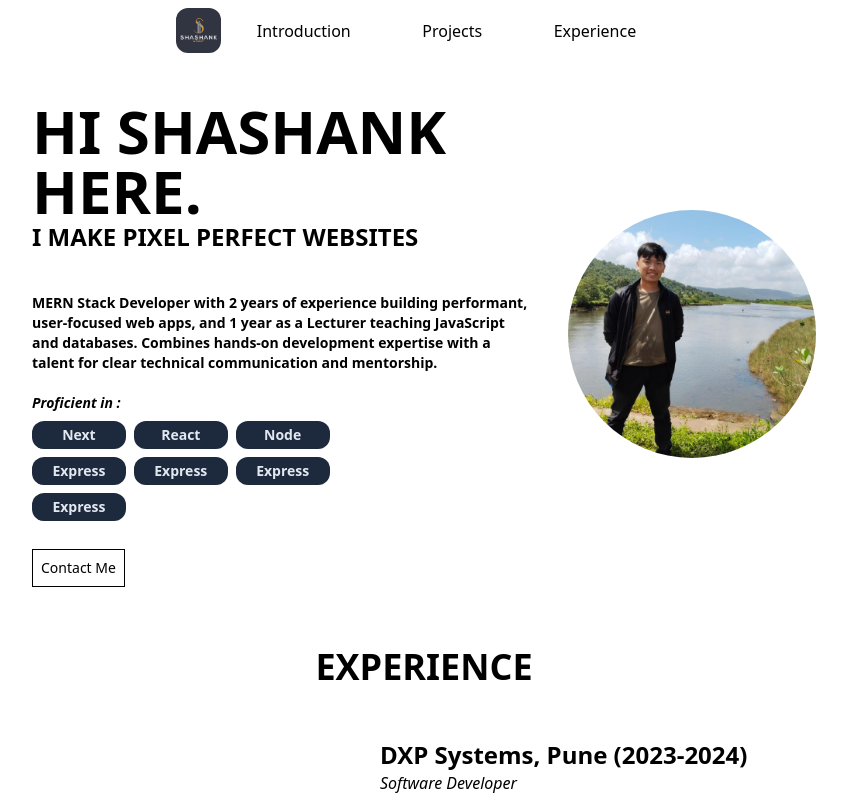
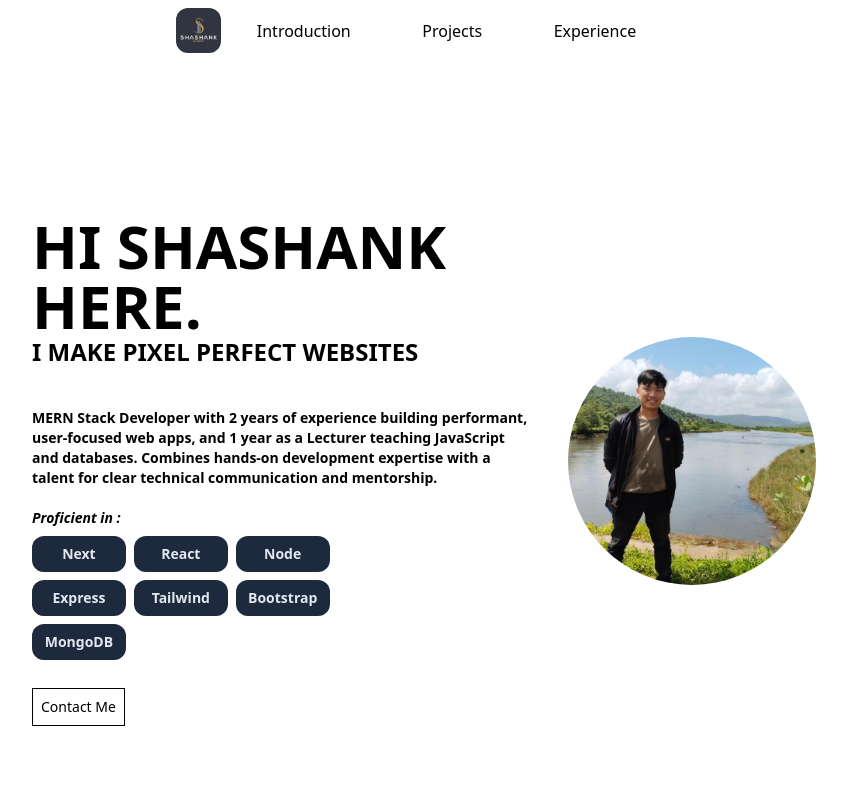
Before and after one commit to Shashankthapa/next-portfolio, a Next.js app: page / in a window 1280 px wide. Shown: the top 800 px of the page, without its empty margins (216-1063 px from the left). Built offline with nearby package versions, Linux system fonts and the light colour scheme.

Commit message:
updated code

```diff
--- a/app/components/ui/ExperienceSection.tsx
+++ b/app/components/ui/ExperienceSection.tsx
@@ -22,8 +22,8 @@ const ExperienceSection: React.FC<ExperienceProps> = ({
       </div>
 
       <ul className="space-y-2">
-        {companyAccomplishments.map((accomplishments) => (
-          <li>{accomplishments}</li>
+        {companyAccomplishments.map((accomplishments, id) => (
+          <li key={id}>{accomplishments}</li>
         ))}
       </ul>
     </div>
--- a/app/components/ui/TechStackContainer.tsx
+++ b/app/components/ui/TechStackContainer.tsx
@@ -6,7 +6,7 @@ interface techProps {
 
 const TechStackContainer: React.FC<techProps> = ({ stack }) => {
   return (
-    <div className="flex items-center justify-center px-4 py-1 bg-slate-800 rounded-xl text-slate-200 font-semibold">
+    <div className="flex items-center justify-center py-2 bg-slate-800 rounded-xl text-slate-200 font-semibold">
       {stack}
     </div>
   );
--- a/app/section/Hero.tsx
+++ b/app/section/Hero.tsx
@@ -9,7 +9,7 @@ const Hero = () => {
     <Reveal
       width="100%"
       cssPropertyMotion="flex flex-col lg:flex-row justify-center items-center px-5 w-full gap-3 sm:gap-5 md:gap-10"
-      cssProperty="flex items-center h-fit lg:100vh"
+      cssProperty="flex items-center h-fit py-5 lg:h-screen"
     >
       <div className="font-sans text-4xl md:text-5xl lg:text-6xl w-full sm:w-full lg:md:w-[40%]">
         <div className="mt-10 font-extrabold mb-4 lg:mb-10">
@@ -31,7 +31,7 @@ const Hero = () => {
       </div>
       <div className="relative w-[50%] lg:w-[20%] aspect-square">
         <Image
-          className="rounded-full w-[70%] sm:w-fit "
+          className="rounded-full sm:w-fit "
           src="/images/shashank.jpeg"
           alt="Shashank"
           fill
--- a/app/section/TechStack.tsx
+++ b/app/section/TechStack.tsx
@@ -5,14 +5,14 @@ const TechStack = () => {
   return (
     <article className="text-sm mt-5">
       <div className="font-bold italic">Proficient in :</div>
-      <div className="grid grid-cols-4 md:lg:grid-cols-3 gap-2 py-2 md:lg:w-[60%]">
+      <div className="grid grid-cols-1 md:lg:grid-cols-3 gap-2 py-2 md:lg:w-[60%]">
         <TechStackContainer stack="Next" />
         <TechStackContainer stack="React" />
         <TechStackContainer stack="Node" />
         <TechStackContainer stack="Express" />
-        <TechStackContainer stack="Express" />
-        <TechStackContainer stack="Express" />
-        <TechStackContainer stack="Express" />
+        <TechStackContainer stack="Tailwind" />
+        <TechStackContainer stack="Bootstrap" />
+        <TechStackContainer stack="MongoDB" />
       </div>
     </article>
   );
```
